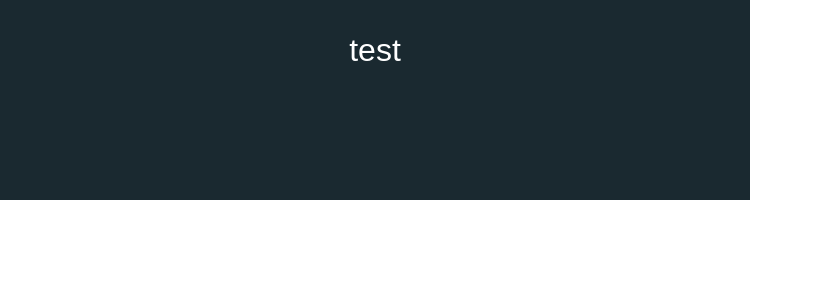
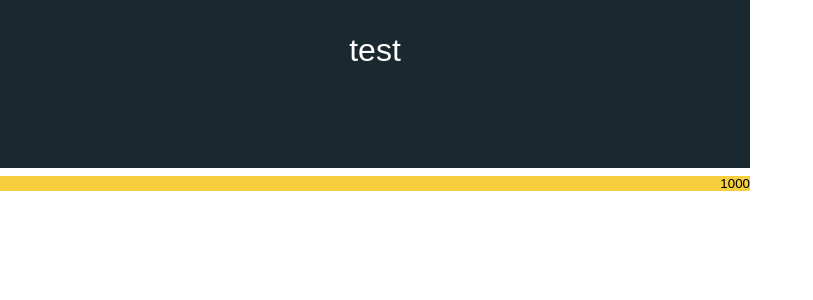
Before and after one commit to devteamepic/frontend, a React (Create React App) app: page /test in a window 1280 px wide. Shown: the top 300 px of the page, without its empty margins (0-813 px from the left). Built offline with nearby package versions, Linux system fonts and the light colour scheme; the HTML template or start-up script is replaced by a standard one.

Commit message:
added the counter of chars

```diff
--- a/src/components/core/atoms/TextArea/TextArea.js
+++ b/src/components/core/atoms/TextArea/TextArea.js
@@ -1,23 +1,37 @@
-import React, { useState, useEffect } from 'react'
+import React, { useState } from 'react'
 import TextAreaStyled from '../../../styled/atoms/textAreaStyled'
+import colorScheme from '../../../../misc/colorScheme'
 
 const TextArea = ({ height, width, ...props }) => {
   const [size] = useState({ height, width })
     const [numOfChars, setNumOfChars] = useState(1000)
 
     const handleKeyPress = (e) => {
-        e.preventDefault()
+      e.preventDefault()
 
-        setNumOfChars(numOfChars - 1)
-        console.log(numOfChars)
+      setNumOfChars(1000 - e.target.value.length)
     }
 
   return (
+    <div>
     <TextAreaStyled
       size = { size }
       maxlength = '1000'
-      onKeyUp = { handleKeyPress }
+      onChange = { handleKeyPress }
     />
+      <input
+        style = {{
+          width: size.width,
+          textAlign: 'right',
+          border: '0',
+          backgroundColor: colorScheme.marigold,
+          color: 'black',
+          padding: '0'
+        }}
+        disabled
+        value={ numOfChars }
+      />
+    </div>
   )
 }
 
```
